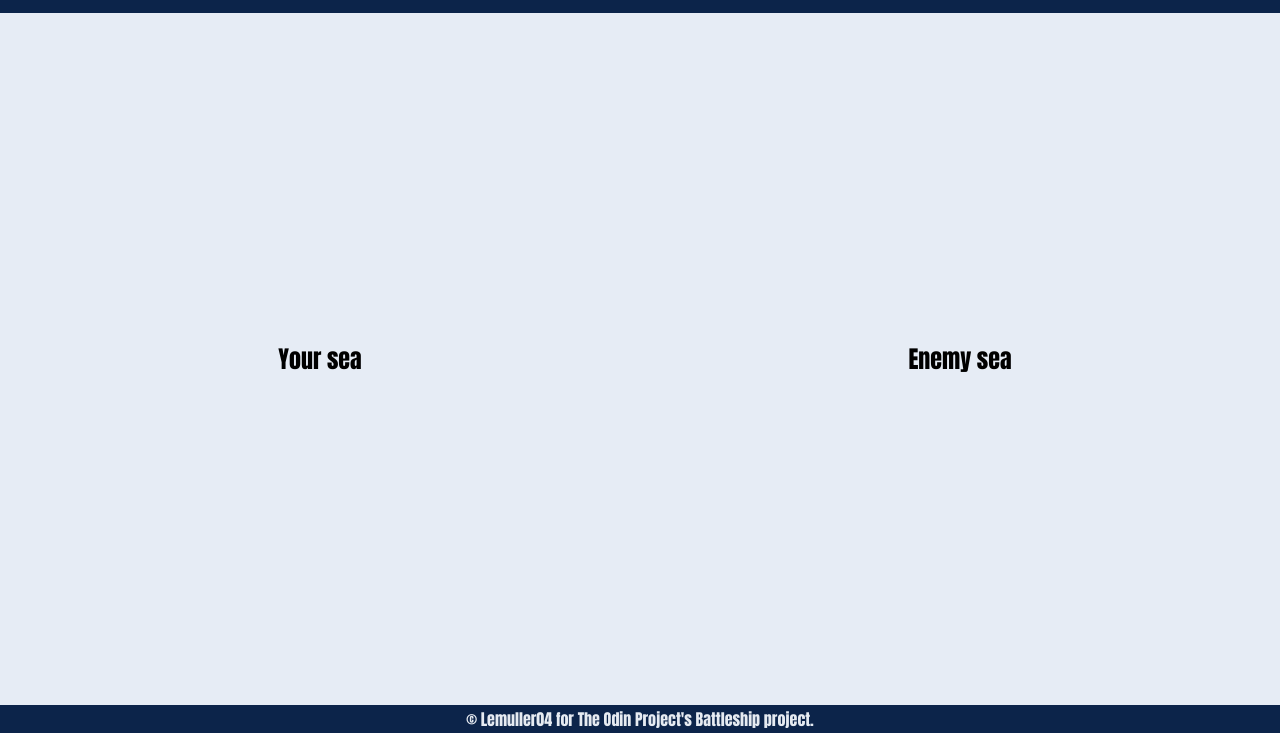
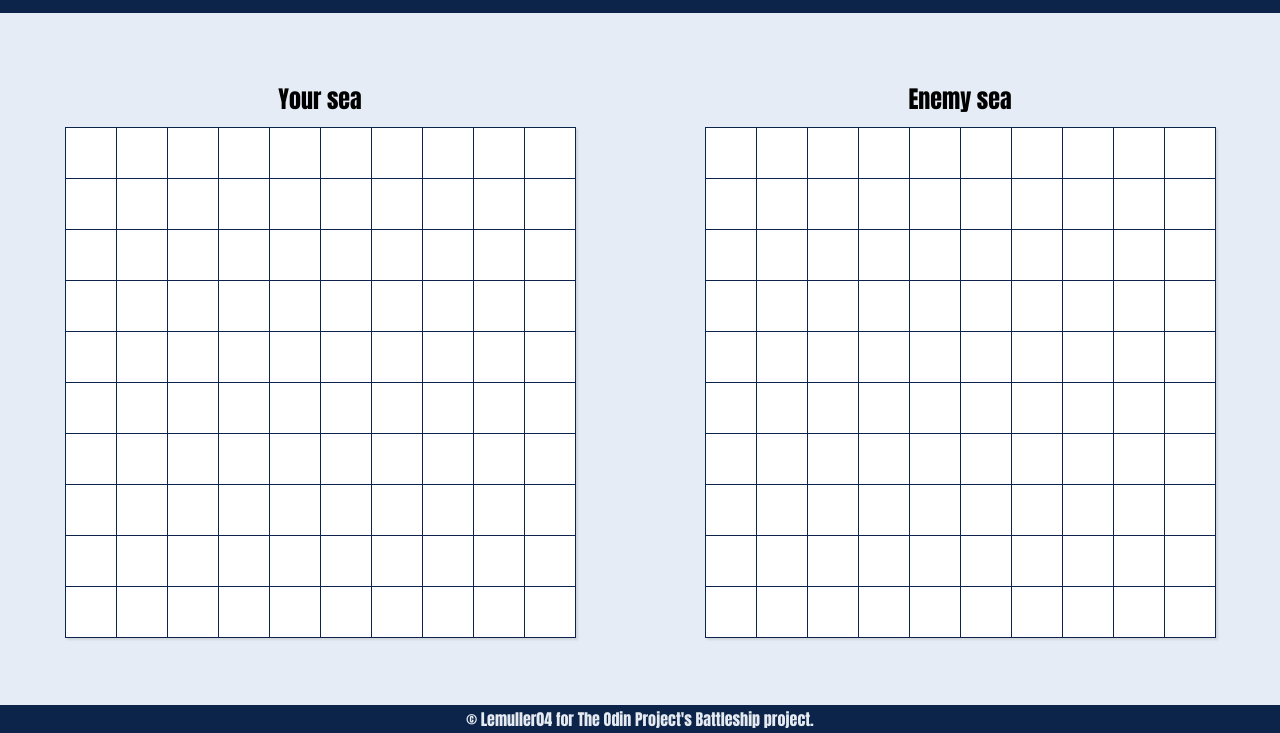
Before and after one commit to Lemuller04/odin-battleship, a website built with webpack: page src/template.html in a window 1280 px wide. Shown: the part 67-800 px from the top of the page. Built offline with nearby package versions, Linux system fonts and the light colour scheme.

Commit message:
feat: display initial game board

```diff
--- /dev/null
+++ b/src/factories/display.js
@@ -0,0 +1,17 @@
+import Events from "./events.js";
+
+const Display = (() => {
+  function displayBoard(players) {
+    const boardContainers = document.querySelectorAll(".board-container");
+    let boardContainer = boardContainers[0];
+
+    for (const key of Object.keys(players)) {
+      for (const div of players[key].gb.board.domElements) {
+        boardContainer.appendChild(div);
+      }
+      boardContainer = boardContainers[1];
+    }
+  }
+
+  Events.subscribe("players:created", displayBoard);
+})();
--- a/src/factories/gameboard.js
+++ b/src/factories/gameboard.js
@@ -10,8 +10,20 @@ const Gameboard = () => {
     totalShips: 0,
     sunkenShips: 0,
     attacked: new Set(),
+    domElements: [],
   };
   const ships = [];
+
+  (function createDivs() {
+    for (let i = 0; i <= board.max; i++) {
+      for (let j = 0; j <= board.max; j++) {
+        const div = document.createElement("div");
+        div.classList.add("cell");
+        div.id = `${i},${j}`;
+        board.domElements.push(div);
+      }
+    }
+  })();
 
   function receiveAttack(coord) {
     let shipId = isOccupied([coord])[0];
@@ -131,6 +143,7 @@ const Gameboard = () => {
   return {
     newShip,
     receiveAttack,
+    board,
   };
 };
 
--- a/src/factories/gamecontroller.js
+++ b/src/factories/gamecontroller.js
@@ -1,8 +1,16 @@
 import Events from "./events.js";
+import Player from "./player.js";
 
 const GameController = (() => {
+  let players;
+
   function initialSetup() {
-    console.log("asjd");
+    players = {
+      human: Player(),
+      ai: Player(),
+    };
+
+    Events.publish("players:created", players);
   }
 
   Events.subscribe("page:loaded", initialSetup);
--- a/src/index.js
+++ b/src/index.js
@@ -1,10 +1,11 @@
 import "./styles.css";
 
 import Events from "./factories/events.js";
-import GameController from "./factories/gamecontroller.js";
+import Display from "./factories/display.js";
 import Ship from "./factories/ship.js";
 import Gameboard from "./factories/gameboard.js";
 import Player from "./factories/player.js";
+import GameController from "./factories/gamecontroller.js";
 
 const Index = (() => {
   document.addEventListener("DOMContentLoaded", () => {
--- a/src/styles.css
+++ b/src/styles.css
@@ -2,6 +2,7 @@
   --dark-background: #0c244a;
   --light-background: #e6ecf5;
   --light-text-color: #e6ebf2;
+  --cell-size: 50px;
 }
 
 *,
@@ -52,3 +53,25 @@ main {
   justify-items: center;
   align-items: center;
 }
+
+main>div {
+  text-align: center;
+  display: flex;
+  flex-direction: column;
+  gap: 10px;
+}
+
+.board-container {
+  display: grid;
+  grid-template: auto / repeat(10, auto);
+  box-shadow: 2px 2px 2px rgba(0, 0, 0, .1);
+  gap: 1px;
+  background-color: var(--dark-background);
+  border: 1px solid var(--dark-background);
+}
+
+.cell {
+  background-color: #fff;
+  width: var(--cell-size);
+  height: var(--cell-size);
+}
```
